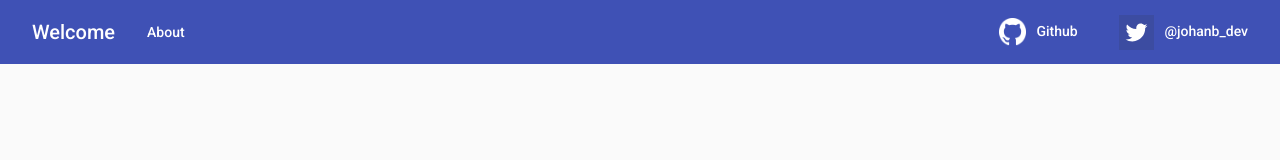
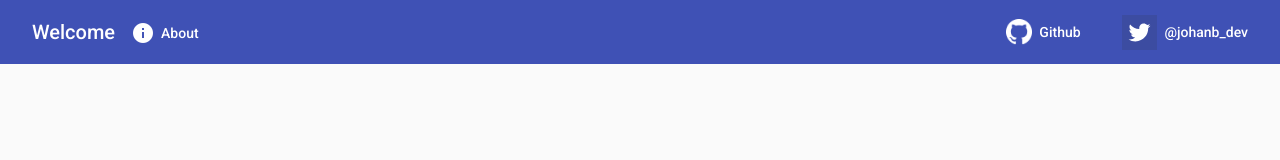
Before and after one commit to relativeabsolute/twit-follow-stats, an Angular app in the folder frontend/: page /user-handle-form in a window 1280 px wide. Shown: the top 160 px of the page. Built offline with nearby package versions, Linux system fonts and the light colour scheme.

Commit message:
added media queries

```diff
--- a/frontend/src/app/app.component.html
+++ b/frontend/src/app/app.component.html
@@ -1,7 +1,9 @@
 <mat-toolbar color="primary">
     <!--TODO: make welcome font bigger-->
     <a mat-button aria-label="Main logo" href="#" title="Welcome"><h1>Welcome</h1></a>
-    <a mat-button aria-label="About" routerLink="/about">About</a>
+    <a mat-icon-button aria-label="About" routerLink="/about"
+        ><mat-icon class="mr-2">info</mat-icon><span class="nav-link-text">About</span></a
+    >
     <span class="spacer"></span>
     <a
         mat-button
@@ -11,10 +13,10 @@
         href="https://github.com/relativeabsolute/twit-follow-stats"
         title="Github"
     >
-        <img src="assets/GitHub-Mark-Light-32px.png" class="github-logo button-logo" /> Github
+        <img src="assets/GitHub-Mark-Light-32px.png" class="github-logo button-logo" /> <span class="nav-link-text">Github</span>
     </a>
     <a mat-button aria-label="Developer twitter" target="_blank" rel="noopener" href="https://twitter.com/johanb_dev">
-        <img src="assets/Twitter_Logo_WhiteOnImage.svg" class="button-logo" /> @johanb_dev
+        <img src="assets/Twitter_Logo_WhiteOnImage.svg" class="twitter-logo button-logo" /> <span class="nav-link-text">@johanb_dev</span>
     </a>
 </mat-toolbar>
 
--- a/frontend/src/app/app.component.less
+++ b/frontend/src/app/app.component.less
@@ -1,8 +1,3 @@
 .button-logo {
     margin: 0.5em;
 }
-
-.github-logo {
-    width: 30%;
-    height: auto;
-}
--- a/frontend/src/styles.less
+++ b/frontend/src/styles.less
@@ -29,13 +29,35 @@ p {
     align-items: center;
 }
 
-// TODO: add media query to hide link text for small screens
-.mat-button {
-    width: auto;
+.github-logo,
+.twitter-logo {
+    height: auto;
 }
 
-.mat-button img {
-    height: 2.5em;
+@media only screen and (max-width: 600px) {
+    .nav-link-text {
+        display: none;
+    }
+
+    .github-logo {
+        width: 60%;
+    }
+
+    .twitter-logo {
+        width: 2.5em;
+    }
+}
+@media only screen and (min-width: 601px) {
+    .github-logo {
+        width: 30%;
+    }
+
+    .twitter-logo {
+        width: 2.5em;
+    }
+}
+
+.mat-button {
     width: auto;
 }
 
@@ -63,3 +85,7 @@ body {
     margin-top: 0.25em !important;
     margin-bottom: 0.25em !important;
 }
+
+.mr-2 {
+    margin-right: 0.25em;
+}
```
